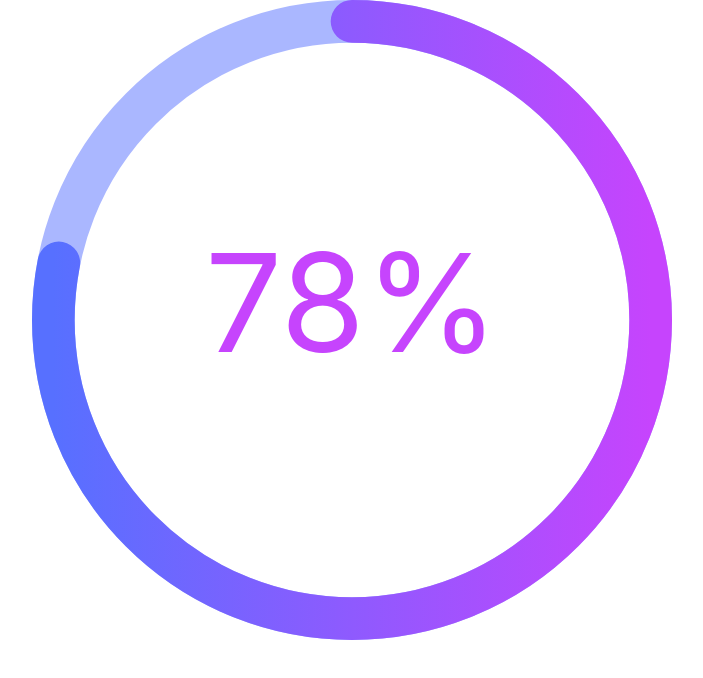
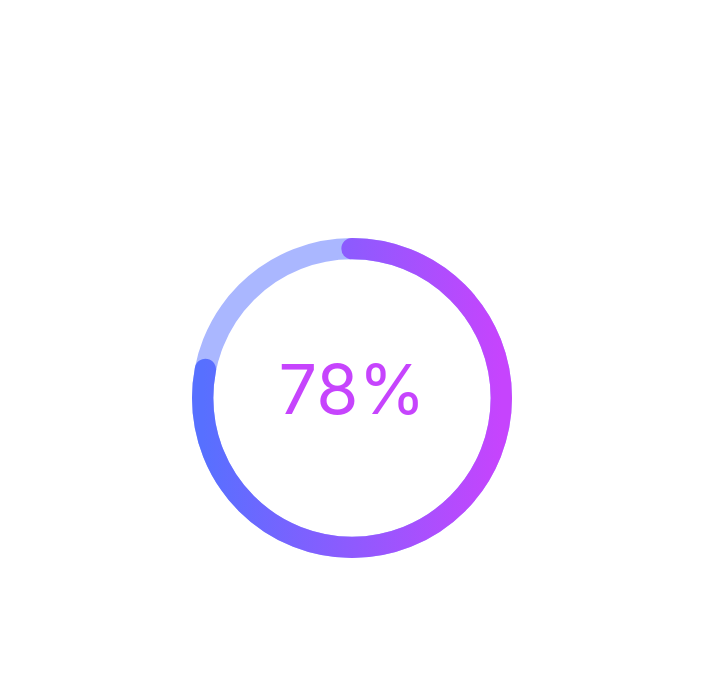
Before and after one commit to PierreDaily/circular-progress-indicator, a React (Create React App) app: page / in a window 1280 px wide. Shown: the top 678 px of the page, without its empty margins (288-991 px from the left). Built offline with nearby package versions, Linux system fonts and the light colour scheme.

Commit message:
ADD - SVG is centered in the exemple page

```diff
--- a/src/App.tsx
+++ b/src/App.tsx
@@ -1,12 +1,13 @@
 import React from 'react';
-import logo from './logo.svg';
 import './App.css';
 import { ProgressBarCircular } from './components/ProgressBarCircular';
 
 function App() {
   return (
-    <div className="App">
-      <ProgressBarCircular color1="#5770ff" color2="#c644fd" progress={78} />
+    <div style={{ display: "flex", justifyContent: "center", alignItems: "center", height: "100vh" }}>
+      <div className="App" style={{ width: "50%" }}>
+        <ProgressBarCircular color1="#5770ff" color2="#c644fd" progress={78} />
+      </div>
     </div>
   );
 }
```
